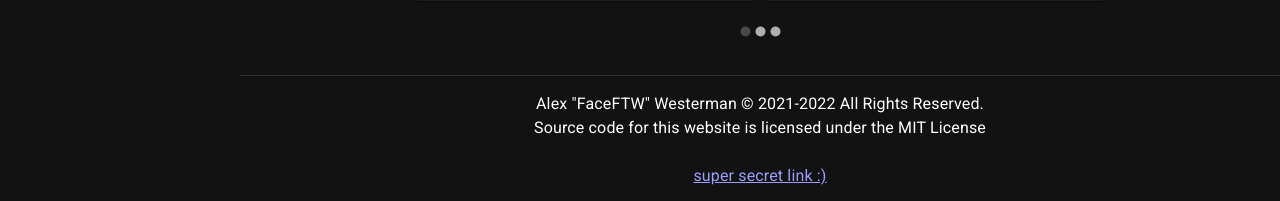
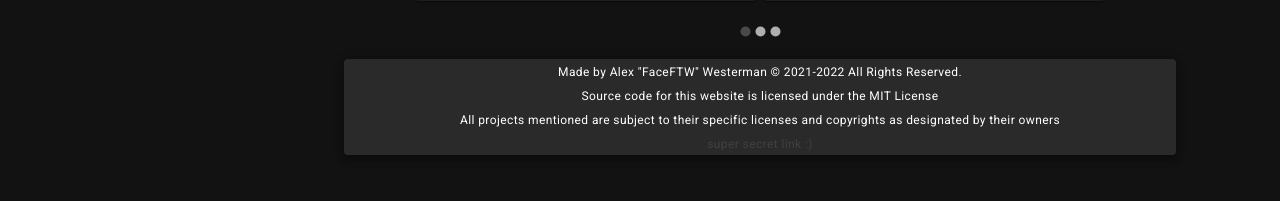
Before and after one commit to FaceFTW/faceftw.github.io, a React (Vite) app: page /#/ in a window 1280 px wide. Shown: the part 1291-1492 px from the top of the page. After the commit the page ends 1462 px from the top, so only its background shows below. Built offline with nearby package versions, Linux system fonts and the light colour scheme.

Commit message:
Update Footer (Styling + Content)
Also make that secret link much more secretive :P

```diff
--- a/src/panels/About.tsx
+++ b/src/panels/About.tsx
@@ -1,10 +1,11 @@
-import {Box, Divider, Typography} from '@mui/material';
+import { Box, Divider, Typography } from '@mui/material';
 import Workspace from '../assets/img/workspace.webp';
 import FooterPanel from './Footer';
 import React from 'react';
 
 export default function AboutPanel() {
 	return (
+		<Box sx={{ display: 'flex', flexDirection: 'column' }}>
 			<Box>
 				<Typography variant='h4' sx={{ m: '1rem' }}>
 					Hi! My name is Alex
@@ -12,37 +13,38 @@ export default function AboutPanel() {
 				<Box sx={{ display: 'flex', m: '1.25rem' }}>
 					<Box sx={{ width: { sm: '50%' } }}>
 						<p>
-						&emsp;Since I was 12 years old, I&apos;ve been cultivating my interests in computers and
-						technology. I taught myself how to program, use breadboards, prototype basic electronic
-						solutions, and disassembling/salvaging old computers. Whether it was speed disassembling and
-						reassembling TI-84s out of pure boredom in middle school, figuring out how to remount a LUKS
-						encrypted drive for decryption over many high school lunches for a friend, or even helping my
-						grandparents understand social engineering attacks that they are often vulnerable to, I always
-						try to expand my understanding in the broadest reach possible. This has allowed me to perceive
-						problems and projects from a multi-faceted perspective, and make guided decisions to accelerate
-						workflow.
+							&emsp;Since I was 12 years old, I&apos;ve been cultivating my interests in computers and technology. I
+							taught myself how to program, use breadboards, prototype basic electronic solutions, and
+							disassembling/salvaging old computers. Whether it was speed disassembling and reassembling TI-84s out of
+							pure boredom in middle school, figuring out how to remount a LUKS encrypted drive for decryption over many
+							high school lunches for a friend, or even helping my grandparents understand social engineering attacks
+							that they are often vulnerable to, I always try to expand my understanding in the broadest reach possible.
+							This has allowed me to perceive problems and projects from a multi-faceted perspective, and make guided
+							decisions to accelerate workflow.
 						</p>
 						<p>
-						&emsp;I created this portfolio to demonstrate my knowledge and showcase some of the projects,
-						regardless if academic, professional, or personal, that I am proud of. I intend for this to also
-						be a way to show what I am actively working on, updating it as new projects start or finish,
-						keeping my self from the old programmer habit of starting thousands of projects never to see the
-						light of day. I love open-source software because reverse engineering source files and doing
-						small tweaks was one of the ways I learned to program, so most of my projects are open source
-						under a permissive license (unless otherwise stated).
+							&emsp;I created this portfolio to demonstrate my knowledge and showcase some of the projects, regardless
+							if academic, professional, or personal, that I am proud of. I intend for this to also be a way to show
+							what I am actively working on, updating it as new projects start or finish, keeping my self from the old
+							programmer habit of starting thousands of projects never to see the light of day. I love open-source
+							software because reverse engineering source files and doing small tweaks was one of the ways I learned to
+							program, so most of my projects are open source under a permissive license (unless otherwise stated).
 						</p>
 						<p>
-						I love to explore new areas where technology can be integrated, and this is a passion I expect
-						to be pursuing for the rest of my life. Thanks for visiting and seeing what I have learned over
-						the variety of experiences I have gone through!
+							I love to explore new areas where technology can be integrated, and this is a passion I expect to be
+							pursuing for the rest of my life. Thanks for visiting and seeing what I have learned over the variety of
+							experiences I have gone through!
 						</p>
 					</Box>
 					<Box sx={{ width: { sm: '50%' }, m: '1rem' }}>
 						<img src={Workspace} alt='workspace' style={{ width: '100%', objectFit: 'contain' }} />
 					</Box>
 				</Box>
-			<Divider sx={{ marginTop: '2rem' }} />
+			</Box>
+
+			<Box sx={{ display: 'flex' }}>
 				<FooterPanel />
+			</Box>
 		</Box>
 	);
 }
--- a/src/panels/Error404.tsx
+++ b/src/panels/Error404.tsx
@@ -18,7 +18,6 @@ const Error404Panel = () => {
 			<Box sx={{ margin: '1rem 0rem' }}>
 				<img src={imageSrc} alt='404' className='errorimg' />
 			</Box>
-			<Divider />
 			<FooterPanel />
 		</Box>
 	);
--- a/src/panels/Footer.tsx
+++ b/src/panels/Footer.tsx
@@ -1,18 +1,28 @@
-import { Box, Typography } from '@mui/material';
+import { Box, Paper, Typography } from '@mui/material';
 import React from 'react';
 import { Link } from 'react-router-dom';
 
 export default function FooterPanel() {
 	return (
-		<Box sx={{ display: 'block', margin: '1rem 0rem', textAlign: 'center' }}>
-			<Typography component={'p'}>
-				Alex &quot;FaceFTW&quot; Westerman &copy; 2021-2022 All Rights Reserved.{' '}
+		<Paper
+			component={'footer'}
+			elevation={5}
+			sx={{ display: 'block', margin: '1rem auto', textAlign: 'center', bottom: 0, width: '80%' }}>
+			<Typography variant='caption'>
+				Made by Alex &quot;FaceFTW&quot; Westerman &copy; 2021-{new Date().getFullYear()} All Rights Reserved.{' '}
 			</Typography>
-			<Typography> Source code for this website is licensed under the MIT License</Typography>
+			<br />
+			<Typography variant='caption'> Source code for this website is licensed under the MIT License</Typography>
+			<br />
+			<Typography variant='caption'>
+				All projects mentioned are subject to their specific licenses and copyrights as designated by their owners
+			</Typography>
 			<br />
 			<div className='footerTxt'>
-				<Link to='/err_404'>super secret link :)</Link>
+				<Typography component={Link} variant={'caption'} to='/err_404' sx={{ textDecoration: 'none', color: '#404040' }}>
+					super secret link :)
+				</Typography>
 			</div>
-		</Box>
+		</Paper>
 	);
 }
--- a/src/panels/Main.tsx
+++ b/src/panels/Main.tsx
@@ -68,7 +68,6 @@ const MainPanel = () => {
 					</Carousel>
 				</Box>
 			</section>
-			<Divider sx={{ marginTop: '2rem' }} />
 			<FooterPanel />
 		</div>
 	);
--- a/src/panels/Projects.tsx
+++ b/src/panels/Projects.tsx
@@ -19,7 +19,6 @@ export default function ProjectsPanel() {
 					))}
 				</Grid>
 			</Box>
-			<Divider sx={{ marginTop: '2rem' }} />
 			<FooterPanel />
 		</div>
 	);
--- a/src/panels/Resume.tsx
+++ b/src/panels/Resume.tsx
@@ -215,7 +215,6 @@ export default function ResumePanel() {
 				<ExperienceSection experience={experience} />
 			</Box>
 
-			<Divider sx={{ marginTop: '2rem' }} />
 			<FooterPanel />
 		</Box>
 	);
```
Lines whose indentation alone changed are shown as unchanged.
